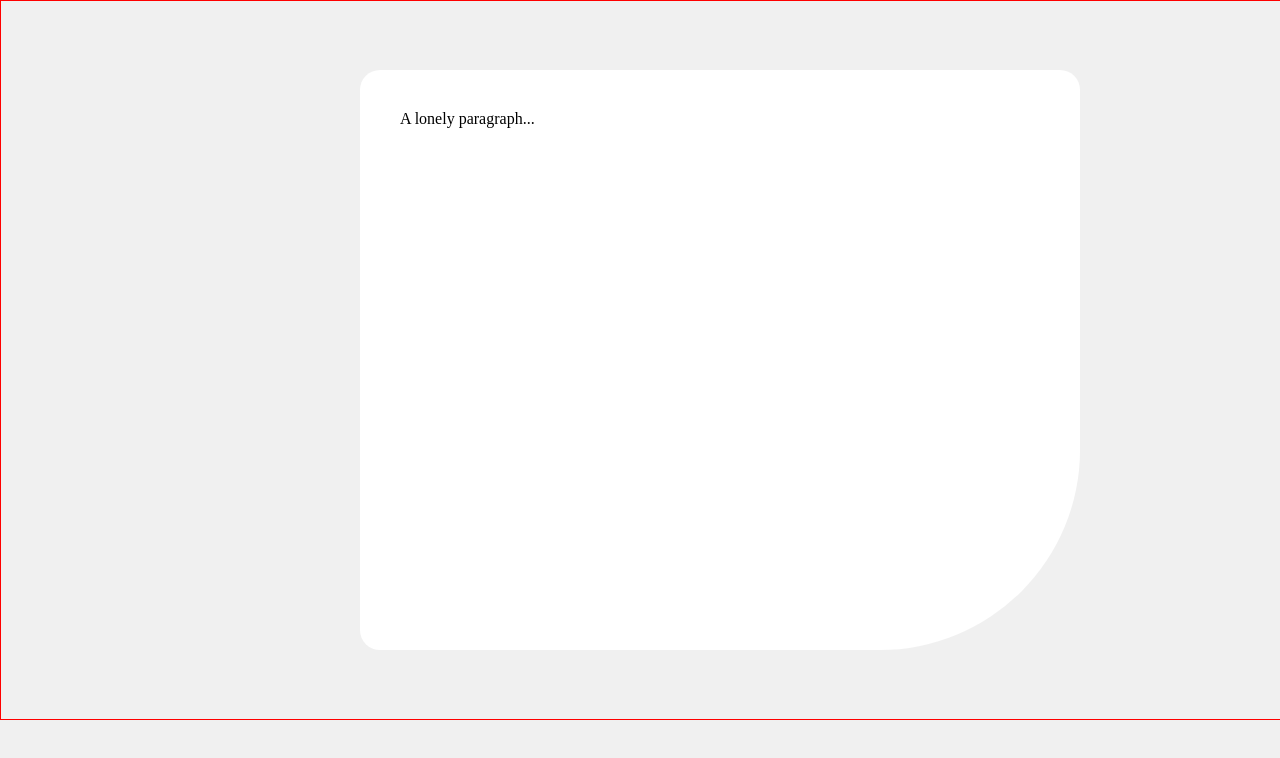
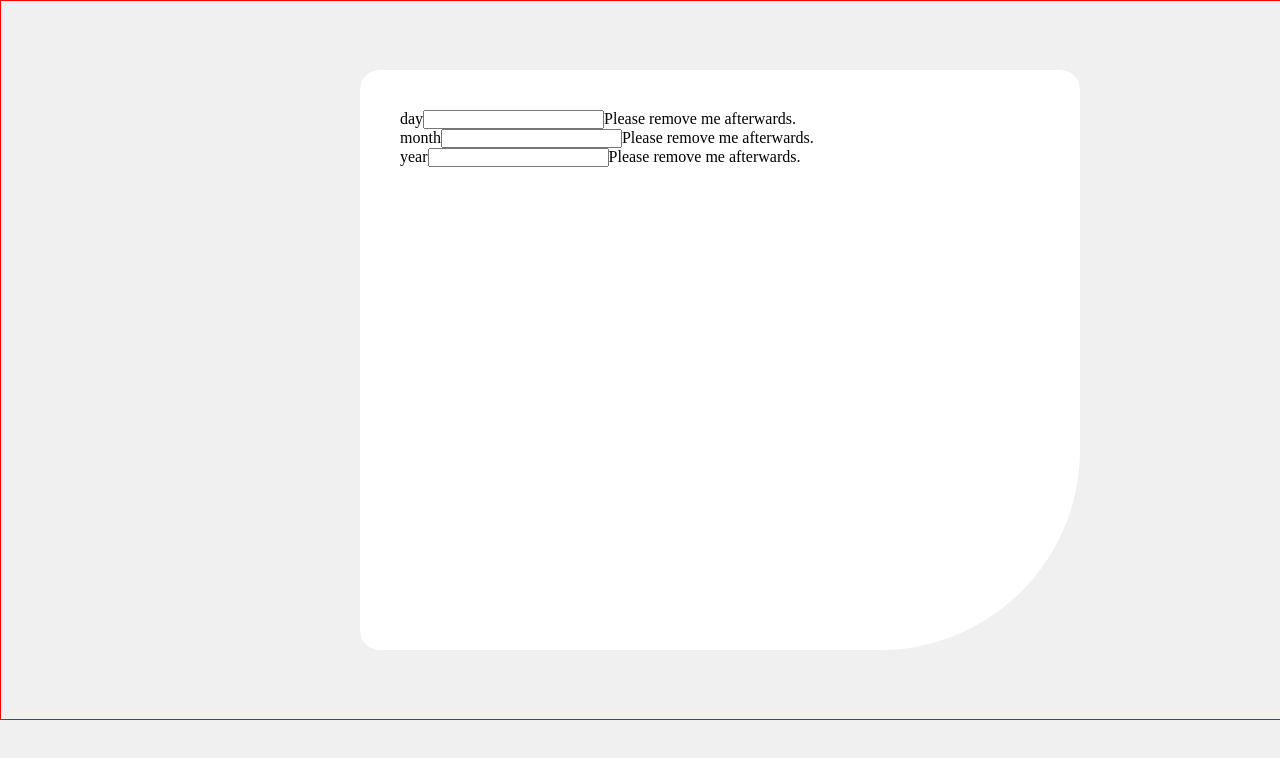
Before and after one commit to lucarl07/age-calculator-app-main, a React (Vite) app: page / in a window 1280 px wide. Shown: the top 758 px of the page. Built offline with nearby package versions, Linux system fonts and the light colour scheme.

Commit message:
✨ feat: New components DateForm & FormField

```diff
--- a/src/components/Container/Container.jsx
+++ b/src/components/Container/Container.jsx
@@ -1,10 +1,11 @@
+import DateForm from "../DateForm/DateForm";
 import styles from "./Container.module.css"
 
 const Container = () => {
   return (
     <section className={styles.container}>
       {/* Top - Birth Date Formulary */}
-      <p>A lonely paragraph...</p>
+      <DateForm />
 
       {/* Middle - Section Separator */}
 
--- /dev/null
+++ b/src/components/DateForm/DateForm.jsx
@@ -0,0 +1,39 @@
+// Stylesheets:
+import styles from "./DateForm.module.css"
+
+// Components:
+import FormField from "./FormField/FormField";
+
+// Modules:
+import { useState } from "react";
+
+const DateForm = () => {
+  const [ bday, setBday ] = useState(null) // Birthday
+  const [ bmonth, setBmonth ] = useState(null) // Birth month
+  const [ byear, setByear ] = useState(null) // Birth year
+
+  return (
+    <>
+      <FormField
+        type="day"
+        errorMsg="Please remove me afterwards."
+        getter={bday}
+        setter={setBday}
+      />
+      <FormField
+        type="month"
+        errorMsg="Please remove me afterwards."
+        getter={bmonth}
+        setter={setBmonth}
+      />
+      <FormField
+        type="year"
+        errorMsg="Please remove me afterwards."
+        getter={byear}
+        setter={setByear}
+      />
+    </>
+  );
+}
+
+export default DateForm;
--- /dev/null
+++ b/src/components/DateForm/FormField/FormField.jsx
@@ -0,0 +1,30 @@
+const FormField = ({ type, errorMsg, getter, setter }) => {
+  return (
+    <div>
+      <label htmlFor="field_input">
+        {type}
+      </label>
+
+      <input
+        type="number"
+        name="field_input"
+        id="field_input"
+        value={getter}
+        onChange={({target}) => setter(target.value)}
+      />
+
+      <span className="error_msg">
+        {errorMsg}
+      </span>
+    </div>
+  );
+}
+
+FormField.propTypes = {
+  type: String.isRequired,
+  errorMsg: String,
+  getter: Number.isRequired,
+  setter: Function.isRequired
+}
+
+export default FormField
```
Also changed, not shown: src/components/DateForm/DateForm.module.css (added).
